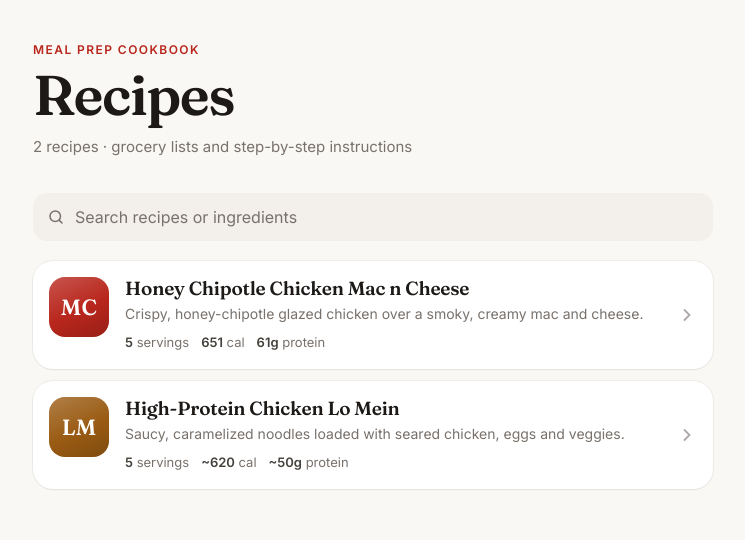
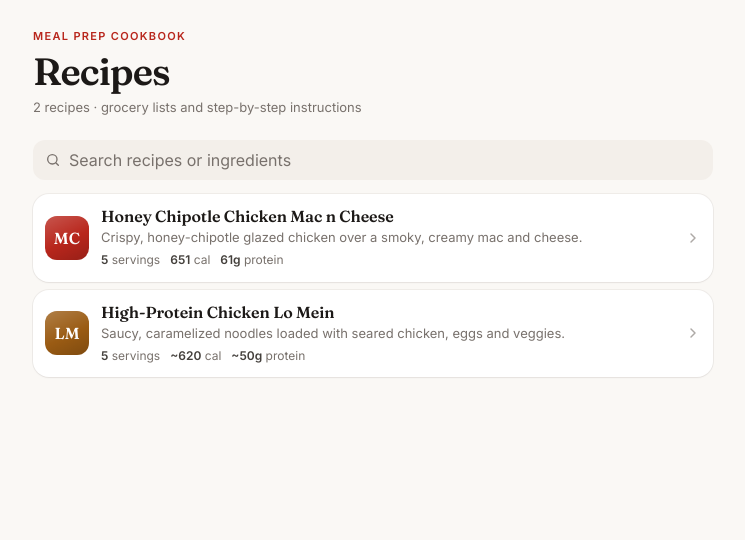
Before and after one commit to micah626/recipes, a plain HTML site: page index.html in a window 1280 px wide. Shown: the whole page, without its empty margins (267-1012 px from the left). Drawn offline with Linux system fonts and the light colour scheme.

Commit message:
Make the home page more compact
Co-Authored-By: Claude Opus 5.5 <noreply@anthropic.com>
Claude-Session: https://claude.ai/code/session_0176w5xN711EakKoju6Y4gn6

```diff
--- a/index.html
+++ b/index.html
@@ -48,27 +48,27 @@ button{font:inherit;color:inherit;background:none;border:0;padding:0;cursor:poin
 @keyframes enter{from{opacity:0;transform:translateY(8px)}}
 
 /* ---------- Home ---------- */
-.home-head{padding:calc(40px + env(safe-area-inset-top)) 0 8px}
-.eyebrow{font-size:12px;font-weight:600;letter-spacing:.12em;text-transform:uppercase;color:var(--accent-ink);margin:0 0 8px}
-.home-head h1{font:600 clamp(40px,11vw,56px)/1 var(--serif);letter-spacing:-.025em;margin:0}
-.home-head .sub{color:var(--muted);margin:12px 0 0;font-size:15px}
-.search{display:block;position:relative;margin:26px 0 20px}
-.search svg{position:absolute;left:14px;top:50%;width:18px;height:18px;transform:translateY(-50%);color:var(--muted);pointer-events:none}
-.search input{width:100%;height:48px;border:0;border-radius:14px;background:var(--field);color:var(--ink);font:16px var(--sans);padding:0 16px 0 42px;outline:none;transition:box-shadow .2s,background-color .2s}
+.home-head{padding:calc(28px + env(safe-area-inset-top)) 0 4px}
+.eyebrow{font-size:11px;font-weight:600;letter-spacing:.12em;text-transform:uppercase;color:var(--accent-ink);margin:0 0 6px}
+.home-head h1{font:600 clamp(30px,8vw,38px)/1.05 var(--serif);letter-spacing:-.025em;margin:0}
+.home-head .sub{color:var(--muted);margin:6px 0 0;font-size:13px}
+.search{display:block;position:relative;margin:18px 0 14px}
+.search svg{position:absolute;left:12px;top:50%;width:16px;height:16px;transform:translateY(-50%);color:var(--muted);pointer-events:none}
+.search input{width:100%;height:40px;border:0;border-radius:12px;background:var(--field);color:var(--ink);font:16px var(--sans);padding:0 14px 0 36px;outline:none;transition:box-shadow .2s,background-color .2s}
 .search input::placeholder{color:var(--muted)}
 .search input:focus{background:var(--surface);box-shadow:0 0 0 2px var(--accent)}
-.list{display:grid;gap:12px;padding-bottom:calc(48px + env(safe-area-inset-bottom))}
-.card{display:flex;gap:16px;align-items:flex-start;background:var(--surface);border-radius:20px;padding:16px;box-shadow:var(--shadow);transition:box-shadow .25s var(--ease),transform .2s var(--ease)}
+.list{display:grid;grid-template-columns:minmax(0,1fr);gap:8px;padding-bottom:calc(48px + env(safe-area-inset-bottom))}
+.card{display:flex;gap:12px;align-items:center;background:var(--surface);border-radius:16px;padding:12px 12px 12px 12px;box-shadow:var(--shadow);transition:box-shadow .25s var(--ease),transform .2s var(--ease)}
 .card:active{transform:scale(.985)}
 @media (hover:hover){.card:hover{box-shadow:var(--shadow-hover)}}
-.tile{flex:none;width:60px;height:60px;border-radius:16px;display:grid;place-items:center;color:#fff;font:600 22px/1 var(--serif);letter-spacing:.01em;position:relative;overflow:hidden}
+.tile{flex:none;width:44px;height:44px;border-radius:12px;display:grid;place-items:center;color:#fff;font:600 16px/1 var(--serif);letter-spacing:.01em;position:relative;overflow:hidden}
 .tile::after{content:"";position:absolute;inset:0;background:linear-gradient(155deg,rgba(255,255,255,.22),rgba(255,255,255,0) 55%,rgba(0,0,0,.18))}
 .card-body{flex:1;min-width:0}
-.card h2{font:600 19px/1.25 var(--serif);letter-spacing:-.01em;margin:0 0 3px}
-.card .blurb{color:var(--muted);font-size:14px;line-height:1.45;margin:0 0 8px;display:-webkit-box;-webkit-line-clamp:2;-webkit-box-orient:vertical;overflow:hidden}
-.facts{display:flex;flex-wrap:wrap;gap:2px 12px;font-size:13px;color:var(--muted);margin:0;padding:0;list-style:none}
+.card h2{font:600 16px/1.25 var(--serif);letter-spacing:-.005em;margin:0 0 2px}
+.card .blurb{color:var(--muted);font-size:13px;line-height:1.4;margin:0 0 4px;white-space:nowrap;overflow:hidden;text-overflow:ellipsis}
+.facts{display:flex;flex-wrap:wrap;gap:0 10px;font-size:12px;color:var(--muted);margin:0;padding:0;list-style:none}
 .facts b{color:var(--ink2);font-weight:600}
-.arrow{flex:none;align-self:center;width:20px;height:20px;color:var(--muted);opacity:.6}
+.arrow{flex:none;align-self:center;width:16px;height:16px;color:var(--muted);opacity:.6}
 .empty{text-align:center;color:var(--muted);padding:40px 0}
 
 /* ---------- Recipe ---------- */
@@ -135,8 +135,8 @@ input[type=checkbox]:checked+span{color:var(--muted);text-decoration-color:curre
 </head>
 <body>
 <div id="app"></div>
-<script>window.APP_V="1795459427"</script>
-<script src="recipes.js?v=1795459427"></script>
+<script>window.APP_V="1795459493"</script>
+<script src="recipes.js?v=1795459493"></script>
 <script>
 {
 const R = window.RECIPES || [];
--- a/version.json
+++ b/version.json
@@ -1 +1 @@
-{"v":"1795459427"}
+{"v":"1795459493"}
```
